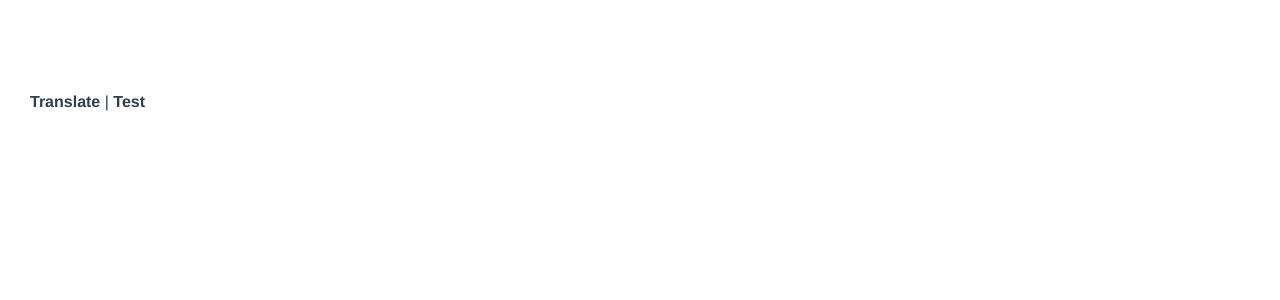
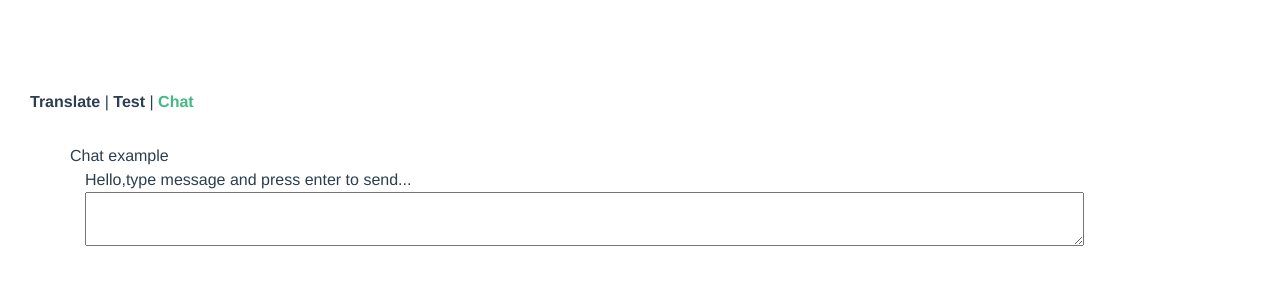
Before and after one commit to DaddysWorkLtd/vrhotspots, a Vue app in the folder client/vocabby/: page /chat in a window 1280 px wide. Before the commit this address had no page. Shown: the top 300 px of the page. Built offline with nearby package versions, Linux system fonts and the light colour scheme.

Commit message:
Added chat page to client and server route.

```diff
--- a/client/vocabby/src/App.vue
+++ b/client/vocabby/src/App.vue
@@ -1,7 +1,8 @@
 <template>
   <div id="nav">
     <router-link to="/">Translate</router-link> |
-    <router-link to="/test">Test</router-link>
+    <router-link to="/test">Test</router-link> |
+    <router-link to="/chat">Chat</router-link>
   </div>
   <router-view/>
 </template>
--- a/client/vocabby/src/router/index.js
+++ b/client/vocabby/src/router/index.js
@@ -14,6 +14,11 @@ const routes = [
     // this generates a separate chunk (about.[hash].js) for this route
     // which is lazy-loaded when the route is visited.
     component: () => import(/* webpackChunkName: "about" */ '../views/Test.vue')
+  },
+    {
+    path: '/chat',
+    name: 'Chat',
+    component: () => import('../views/Chat.vue')
   }
 ]
 
--- /dev/null
+++ b/client/vocabby/src/views/Chat.vue
@@ -0,0 +1,63 @@
+<template>
+  <div class="container">
+    <div class="row">
+      Chat example
+    </div>
+    <div v-html="console"></div>
+    <div>
+    <textarea class="chatbox" ref="chatbox" @keydown.enter="sendPrompt" v-model="prompt"></textarea>
+    </div>
+   </div>
+</template>
+<script>
+import axios from "axios";
+
+export default {
+  name: "Chat",
+  data() {
+    return {
+      prompt:"",
+      console:"Hello,type message and press enter to send...",
+    }
+  },
+  methods: {
+    sendPrompt() {
+      const _chatbox = this.$refs.chatbox
+      _chatbox.blur()
+      return axios
+          .post(this.$apiHost + '/api/gpt/chat/',{prompt:this.prompt})
+          .then(res => {
+            this.console += "<br /> >>" + this.prompt
+            this.prompt = ""
+            console.log(res.data)
+            // should check there is no code in the returned text to guard
+            // against injection attacks
+            this.console += "<br />" + res.data.choices[0].text
+            _chatbox.focus()
+          })
+    },
+  }
+}
+</script>
+
+<style scoped>
+
+.container {
+  display: flex;
+  flex-wrap: wrap;
+  flex-direction: column;
+  justify-content: space-between;
+  height:100%
+}
+.row {
+  display: flex;
+  flex-wrap: wrap;
+  flex-direction: row;
+  justify-content: space-between;
+}
+
+.chatbox {
+  width: 90%;
+}
+
+</style>
--- a/package.json
+++ b/package.json
@@ -35,6 +35,7 @@
     "ip": "^1.1.5",
     "lodash": "^4.17.21",
     "lowdb": "^1.0.0",
+    "openai": "^3.1.0",
     "passport": "^0.4.1",
     "request-ip": "^2.1.3",
     "sequelize": "^6.6.2",
```
Also changed, not shown: 1 other file (tests, documents, lock files or other folders).
